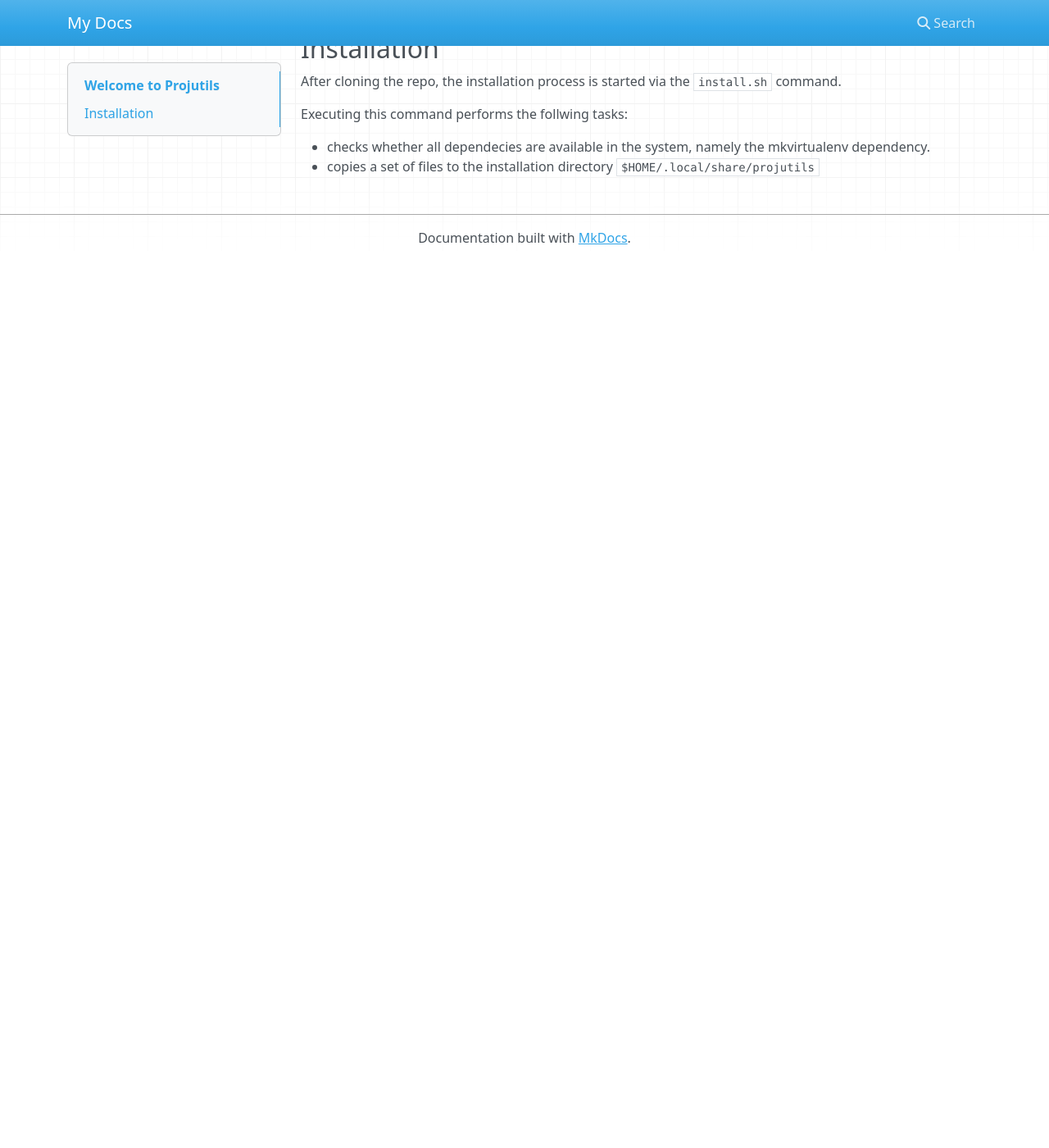
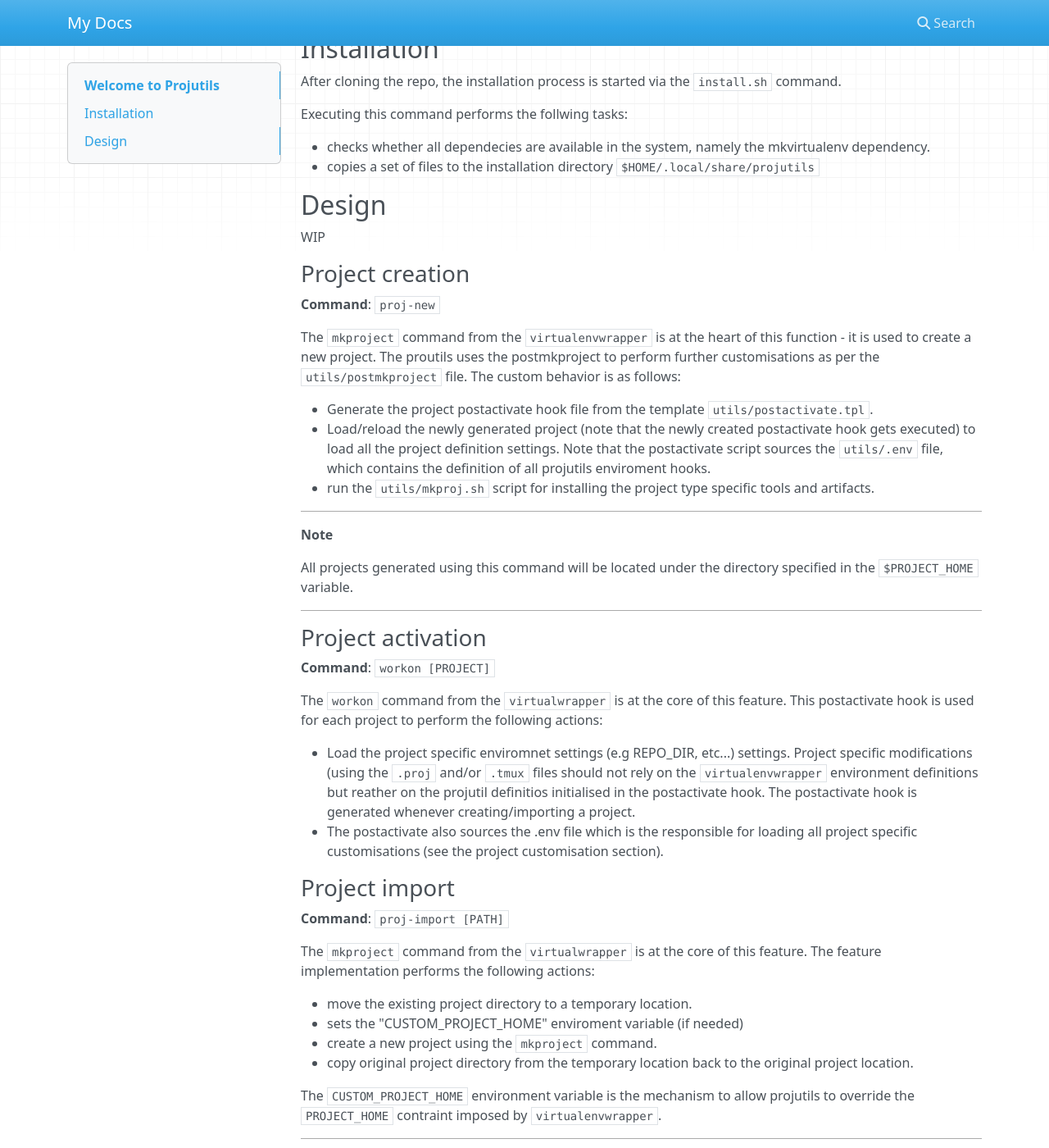
Before and after one commit to lmstex/devtools, an MkDocs documentation site: the page built from docs/index.md, in a window 1280 px wide and 1400 px high, scrolled down 270 px. Shown: the whole window at 82% size. Built offline with MkDocs 1.6.1, drawn with Linux system fonts in a browser that asks for light colours; nearby versions of some CDN libraries; before the commit the page ends 900 px from its top, so only the background shows below that; some of the changed text lies outside the part shown.

Commit message:
implementation of the 'proj-import' feature

````diff
--- a/docs/index.md
+++ b/docs/index.md
@@ -21,3 +21,82 @@ Executing this command performs the follwing tasks:
   dependency.
 * copies a set of files to the installation directory
   ```$HOME/.local/share/projutils```
+
+
+## Design
+
+WIP
+
+### Project creation
+
+**Command**: ```proj-new```
+
+The ```mkproject``` command from the ```virtualenvwrapper``` is at the heart of this
+function - it is used to create a new project. The proutils uses the postmkproject to
+perform further customisations as per the  ```utils/postmkproject``` file. The custom
+behavior is as follows:
+
+* Generate the project postactivate hook file from the template ```utils/postactivate.tpl```.
+* Load/reload the newly generated project (note that the newly created postactivate hook gets executed) to load all the project definition settings. Note that the postactivate script sources the ```utils/.env``` file, which contains the definition of all projutils enviroment hooks.
+* run the ```utils/mkproj.sh``` script for installing the project type specific tools
+  and artifacts.
+
+----------------------------------------------------
+
+**Note**
+
+All projects generated using this command will be located under the directory
+specified in the ```$PROJECT_HOME``` variable.
+
+----------------------------------------------------
+
+### Project activation
+
+**Command**: ```workon [PROJECT]```
+
+The ```workon``` command from the ```virtualwrapper``` is at the core of this
+feature. This postactivate hook is used for each project to perform the following
+actions:
+
+* Load the project specific enviromnet settings (e.g REPO_DIR, etc...) settings.
+  Project specific modifications (using the ```.proj``` and/or ```.tmux``` files
+  should not rely on the ```virtualenvwrapper``` environment definitions but reather
+  on the projutil definitios initialised in the postactivate hook.
+  The postactivate hook is generated whenever creating/importing a project.
+* The postactivate also sources the .env file which is the responsible for loading
+  all project specific customisations (see the project customisation section).
+
+### Project import
+
+**Command**: ```proj-import [PATH]```
+
+The ```mkproject``` command from the ```virtualwrapper``` is at the core of this
+feature. The feature implementation performs the following actions:
+
+* move the existing project directory to a temporary location.
+* sets the "CUSTOM_PROJECT_HOME" enviroment variable (if needed)
+* create a new project using the ```mkproject``` command.
+* copy original project directory from the temporary location back to the original
+  project location.
+
+The ```CUSTOM_PROJECT_HOME``` environment variable is the mechanism to allow
+projutils to override the ```PROJECT_HOME``` contraint imposed by ```virtualenvwrapper```.
+
+----------------------------------------------------
+
+**Note**
+
+The override of the ```PROJECT_HOME``` limitation is currently only available via the
+```proj-import``` feature.
+
+----------------------------------------------------
+
+
+### Project customisation
+
+#### .proj
+ WIP
+
+#### .tmux
+
+WIP
````
Also changed, not shown: TODO.md (+25 -3 lines), 7 other files.
